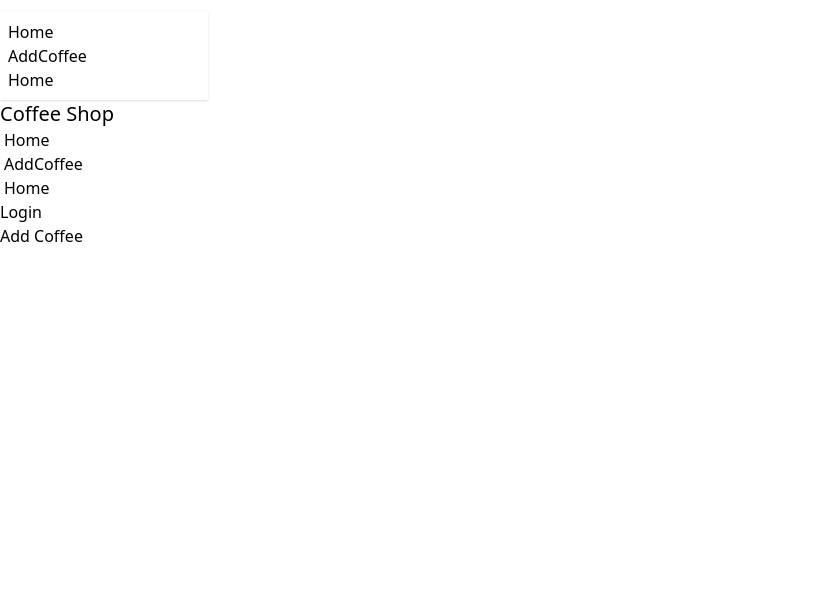
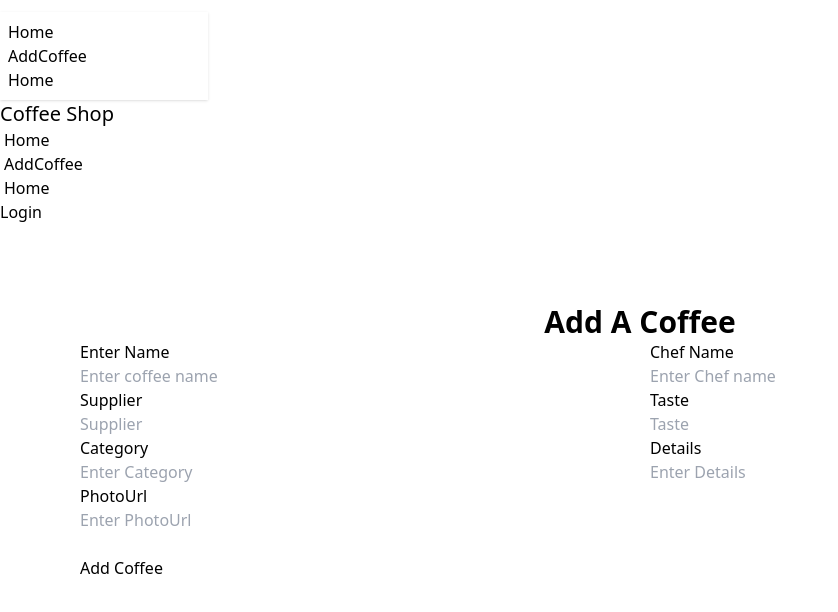
Before and after one commit to swadebsharma10/coffee-store-client-25, a React (Vite) app: page /addCoffee in a window 1280 px wide. Shown: the top 612 px of the page, without its empty margins (0-838 px from the left). Built offline with nearby package versions, Linux system fonts and the light colour scheme.

Commit message:
added a add coffee form

```diff
--- a/src/Pages/AddCoffee.jsx
+++ b/src/Pages/AddCoffee.jsx
@@ -1,11 +1,163 @@
 
 
 const AddCoffee = () => {
-      return (
-            <div>
-                Add Coffee
+
+  const handleAddCoffee = e =>{
+    e.preventDefault();
+    const form = e.target;
+    const name = form.name.value;
+    const chef = form.chef.value;
+    const supplier = form.supplier.value;
+    const category = form.category.value;
+    const taste = form.taste.value;
+    const details = form.details.value;
+    const photo = form.photo.value;
+
+    const newCoffee = {name, chef, supplier, category, taste, details, photo};
+    console.log(newCoffee)
+
+//     fetch(`https://coffee-store-server-pi-woad.vercel.app/coffee`, {
+//       method: 'POST',
+//       headers:{
+//         'content-type': 'application/json'
+//       },
+//       body: JSON.stringify(newCoffee)
+
+//     })
+//     .then(res => res.json())
+//     .then(data =>{
+
+//       if(data.insertedId){
+//       //   Swal.fire({
+//       //     title: "Successfully add coffee!",
+//       //     icon: "success",
+//       //     draggable: true
+//       //   });
+//       }
+//     })
+
+
+  }
+
+  return (
+    <div className="p-20">
+      <h2 className="text-3xl font-bold text-primary text-center">
+        Add A Coffee
+      </h2>
+
+      <div>
+        <form onSubmit={handleAddCoffee}>
+          <div className="lg:flex gap-5">
+            {/* raw lest */}
+            <div className="lg:w-1/2">
+              <div className="form-control">
+                <label className="label">
+                  <span className="label-text">Enter Name</span>
+                </label>
+                <label className="input-group">
+                  <input
+                    type="text"
+                    name="name"
+                    placeholder="Enter coffee name"
+                    className="input input-bordered w-full"
+                  />
+                </label>
+              </div>
+              <div className="form-control">
+                <label className="label">
+                  <span className="label-text">Supplier</span>
+                </label>
+                <label className="input-group">
+                  <input
+                    type="text"
+                    name="supplier"
+                    placeholder="Supplier"
+                    className="input input-bordered w-full"
+                  />
+                </label>
+              </div>
+              <div className="form-control">
+                <label className="label">
+                  <span className="label-text">Category</span>
+                </label>
+                <label className="input-group">
+                  <input
+                    type="text"
+                    name="category"
+                    placeholder="Enter Category"
+                    className="input input-bordered w-full"
+                  />
+                </label>
+              </div>
             </div>
-      );
+            {/* Right side */}
+            <div className="lg:w-1/2">
+              <div className="form-control">
+                <label className="label">
+                  <span className="label-text">Chef Name</span>
+                </label>
+                <label className="input-group">
+                  <input
+                    type="text"
+                    name="chef"
+                    placeholder="Enter Chef name"
+                    className="input input-bordered w-full"
+                  />
+                </label>
+              </div>
+              <div className="form-control">
+                <label className="label">
+                  <span className="label-text">Taste</span>
+                </label>
+                <label className="input-group">
+                  <input
+                    type="text"
+                    name="taste"
+                    placeholder="Taste"
+                    className="input input-bordered w-full"
+                  />
+                </label>
+              </div>
+              <div className="form-control">
+                <label className="label">
+                  <span className="label-text">Details</span>
+                </label>
+                <label className="input-group">
+                  <input
+                    type="text"
+                    name="details"
+                    placeholder="Enter Details"
+                    className="input input-bordered w-full"
+                  />
+                </label>
+              </div>
+            </div>
+          </div>
+          {/* photo url */}
+          <div>
+            <div className="form-control">
+              <label className="label">
+                <span className="label-text">PhotoUrl</span>
+              </label>
+              <label className="input-group">
+                <input
+                  type="text"
+                  name="photo"
+                  placeholder="Enter PhotoUrl"
+                  className="input input-bordered w-full"
+                />
+              </label>
+            </div>
+          </div>
+          <input
+            className="btn btn-block btn-secondary mt-6"
+            type="submit"
+            value="Add Coffee"
+          />
+        </form>
+      </div>
+    </div>
+  );
 };
 
 export default AddCoffee;
```
